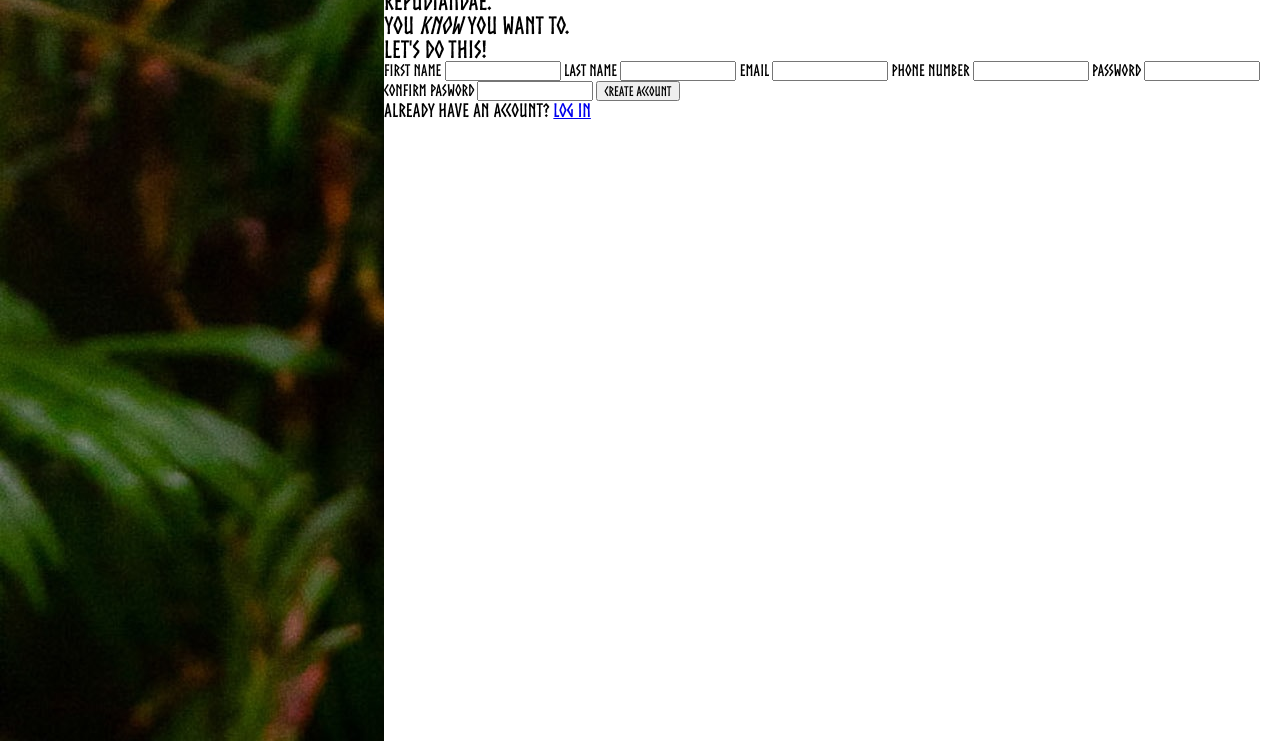
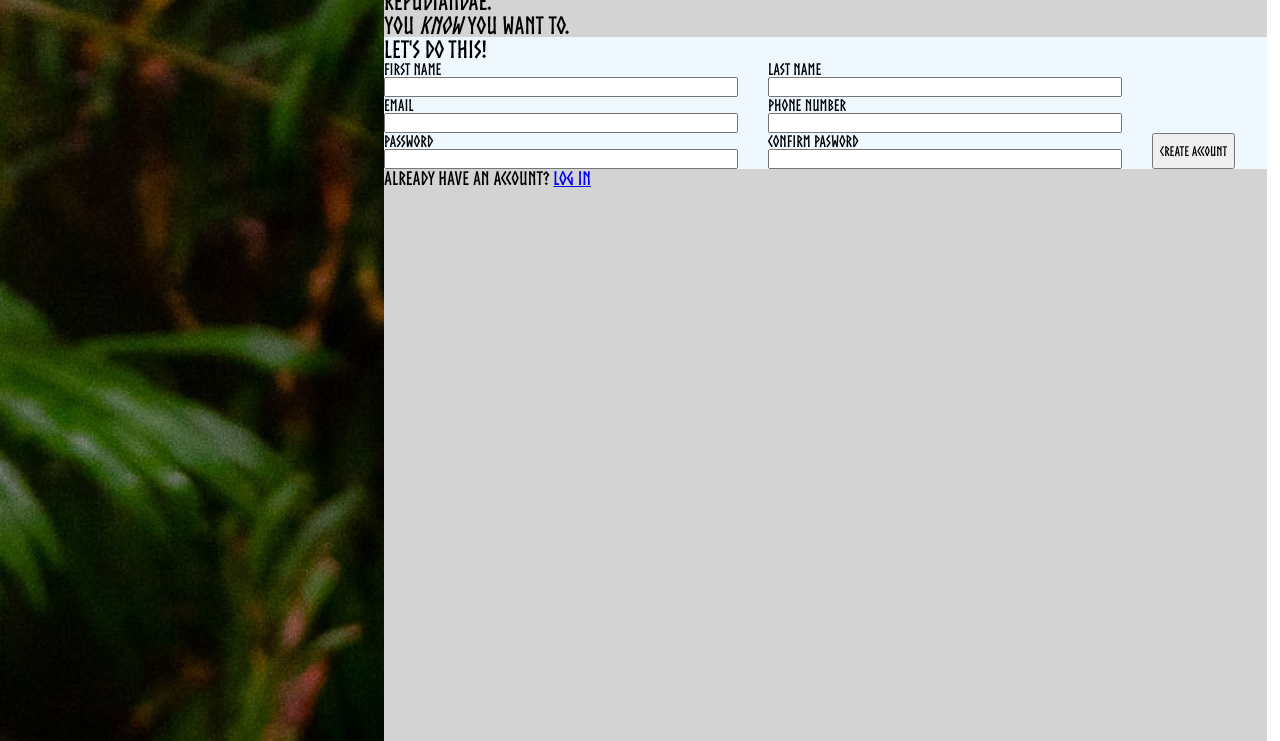
Before and after one commit to CyprianESPI/odin-sign-up, a plain HTML site: page index.html in a window 1280 px wide. Shown: the part 59-800 px from the top of the page. Drawn offline with Linux system fonts and the light colour scheme.

Commit message:
3x2 form layout

```diff
--- a/index.html
+++ b/index.html
@@ -25,22 +25,48 @@
                     perferendis
                     repudiandae.</h2>
                 <h2>You <em>know</em> you want to.</h2>
+                <div class="form-container">
                     <h2>Let's do this!</h2>
                     <form action="" method="get">
+                        <div class="form-input-container">
                             <label for="first_name">FIRST NAME</label>
+                            <br />
                             <input type="text" name="first_name" id="first_name" required />
+                        </div>
+
+                        <div class="form-input-container">
                             <label for="last_name">LAST NAME</label>
+                            <br />
                             <input type="text" name="last_name" id="last_name" required />
+                        </div>
+
+                        <div class="form-input-container">
                             <label for="email">EMAIL</label>
+                            <br />
                             <input type="email" name="email" id="email" required />
+                        </div>
+
+                        <div class="form-input-container">
                             <label for="phone">PHONE NUMBER</label>
+                            <br />
                             <input type="number" name="phone" id="phone" required />
+                        </div>
+
+                        <div class="form-input-container">
                             <label for="password">PASSWORD</label>
+                            <br />
                             <input type="password" name="password" id="password" required />
+                        </div>
+                        <div class="form-input-container">
                             <label for="confirm_password">CONFIRM PASWORD</label>
+                            <br />
                             <input type="password" name="confirm_password" id="confirm_password" required />
+                        </div>
+
+                        <br />
                         <button type="submit">Create Account</button>
                     </form>
+                </div>
                 <h3>Already have an account? <a href="./welcome.html">Log in</a></h3>
             </main>
         </div>
--- a/styles.css
+++ b/styles.css
@@ -23,4 +23,23 @@
 .main-container {
     height: 100vh;
     width: 69vw;
+    background-color: lightgray;
 }
+
+.form-container {
+    background-color: aliceblue;
+}
+
+form {
+    display: flex;
+    flex-direction: row;
+    flex-wrap: wrap;
+}
+
+input {
+    width: 90%;
+}
+
+.form-input-container {
+    width: 30vw;
+}
```
Lines whose indentation alone changed are shown as unchanged.
